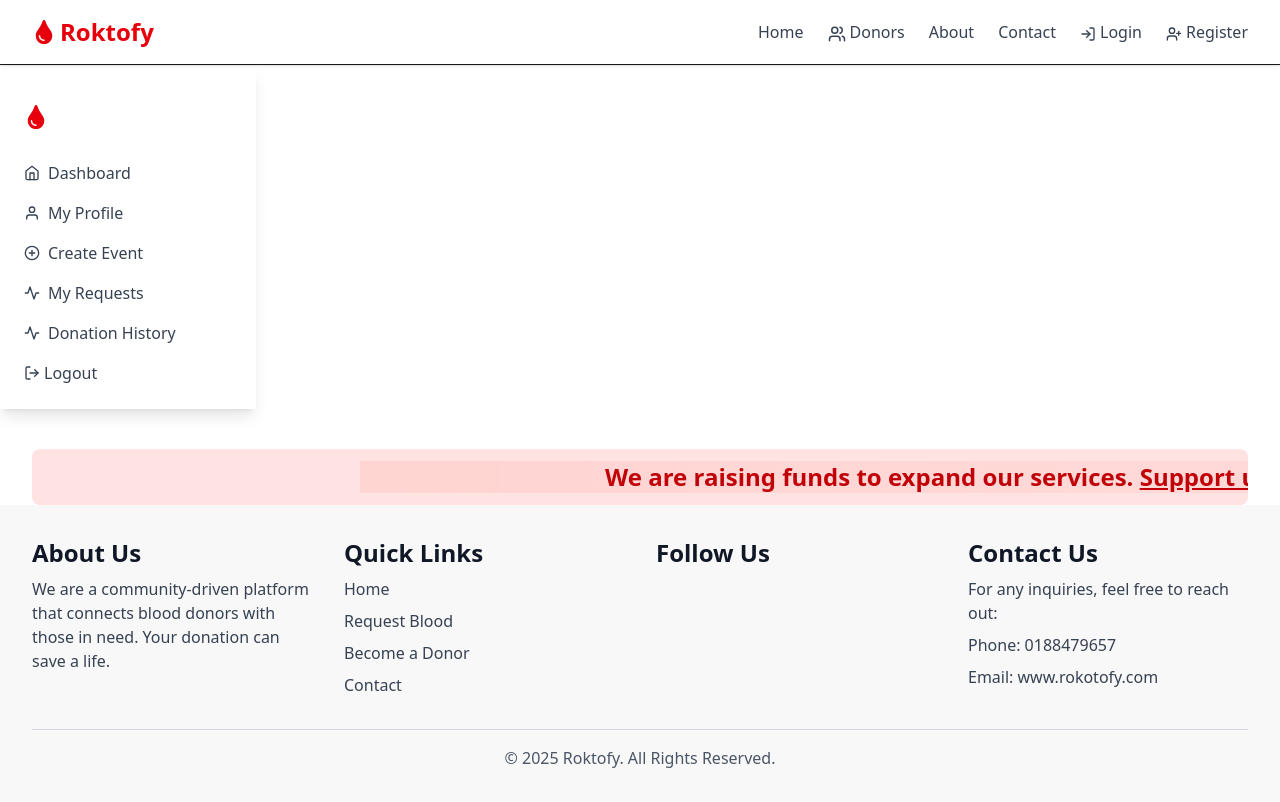
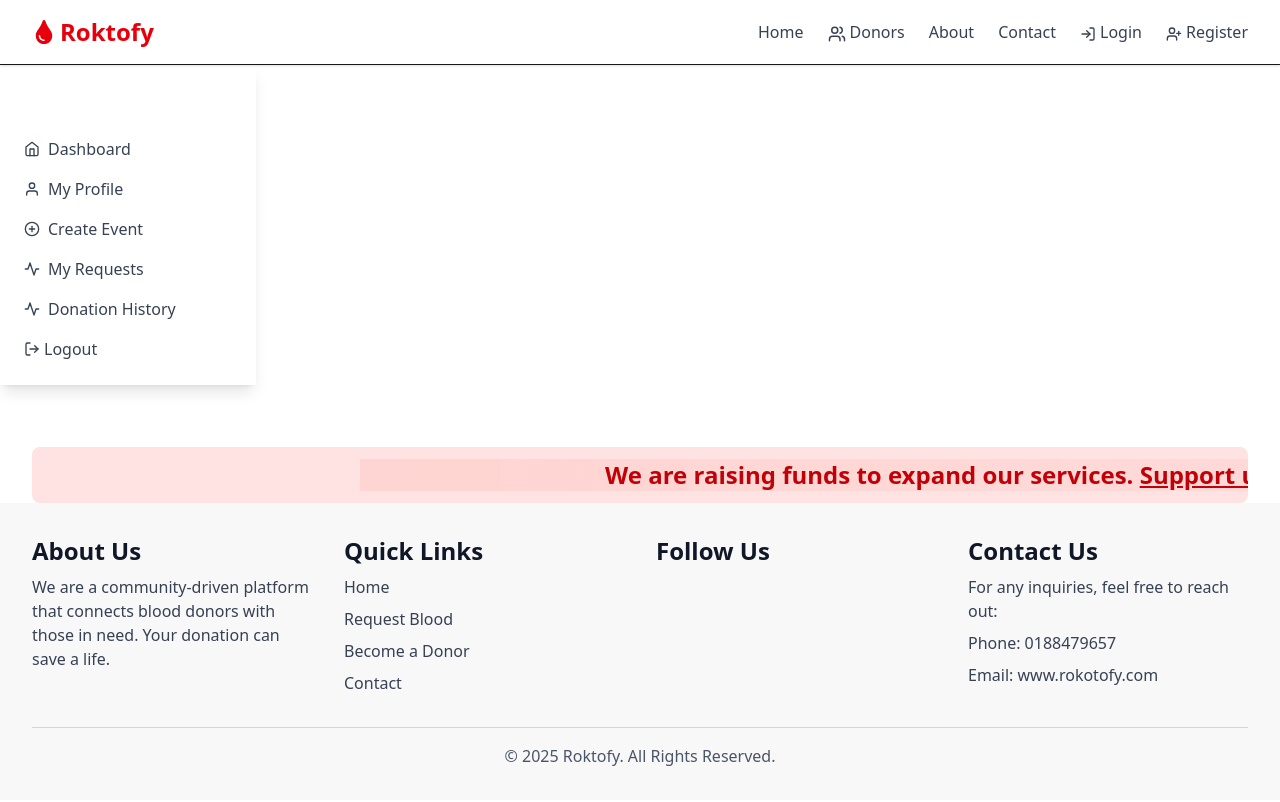
Before and after one commit to uzzalCse19/roktofy_frontend, a React (Vite) app: page /sidebar in a window 1280 px wide. Built offline with nearby package versions, Linux system fonts and the light colour scheme.

Commit message:
Dashboard updated

```diff
--- a/src/pages/public/Sidebar.jsx
+++ b/src/pages/public/Sidebar.jsx
@@ -18,7 +18,7 @@ const Sidebar = () => {
     <aside className="w-64 bg-white shadow-lg p-6 hidden md:block">
       <div className="flex-1 mb-8 mt-4">
         <Link to="/dashboard" className="text-2xl font-extrabold text-red-600 flex items-center gap-1">
-          <FaTint className="text-red-600" />
+          {/* <FaTint className="text-red-600" /> */}
         </Link>
       </div>
       <nav className="flex flex-col space-y-4">
```
